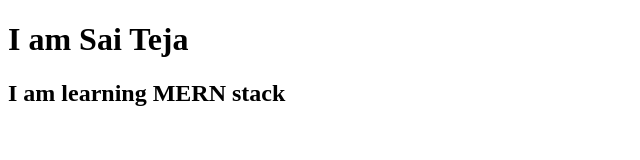
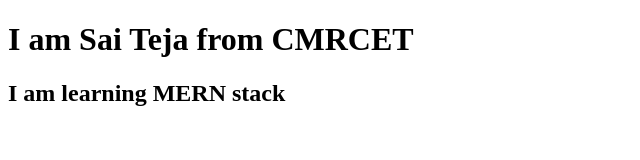
Before and after one commit to Saiteja-1234/mern-stack-1, a plain HTML site: page index.html in a window 1280 px wide. Shown: the whole page, without its empty margins (0-640 px from the left). Drawn offline with Linux system fonts and the light colour scheme.

Commit message:
adding html file to server page

```diff
--- a/index.html
+++ b/index.html
@@ -7,7 +7,7 @@
     <title>FIRST PROGRAM</title>
 </head>
 <body>
-    <h1>I am Sai Teja</h1>
+    <h1>I am Sai Teja from CMRCET</h1>
     <h2>I am learning MERN stack</h2>
 </body>
 </html>
```
